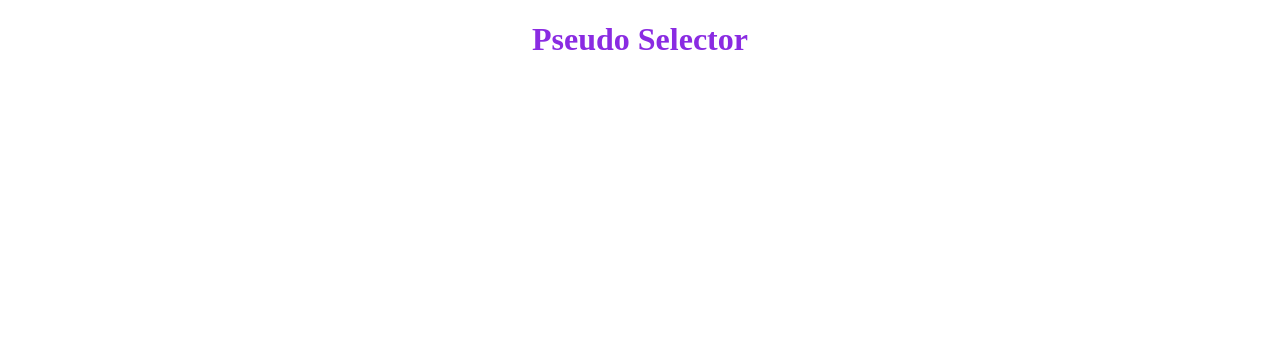
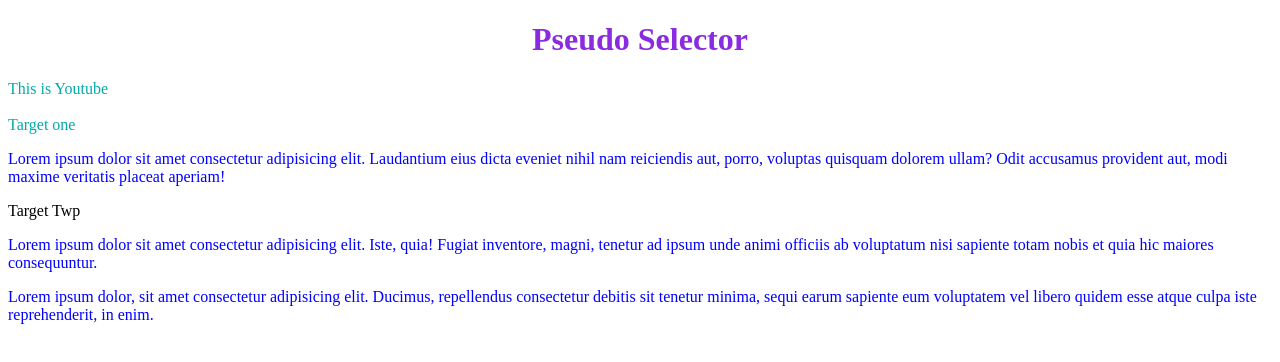
Before and after one commit to phonekhantthaw228/phonekhantthaw228.github.io, a plain HTML site: page HTML/CSSlecture/pseudo.html in a window 1280 px wide. Drawn offline with Linux system fonts and the light colour scheme.

Commit message:
The Lesson Missed

```diff
--- a/HTML/CSSlecture/pseudo.html
+++ b/HTML/CSSlecture/pseudo.html
@@ -8,6 +8,13 @@
 </head>
 <body>
     <h1>Pseudo Selector</h1>
-    <a href="https"></a>
+    <a href="https://youtube.com" target="_blank"> This is Youtube</a>
+
+    <br><br>
+    <a href="#targetone">Target one</a>
+    <p id="targetone">Lorem ipsum dolor sit amet consectetur adipisicing elit. Laudantium eius dicta eveniet nihil nam reiciendis aut, porro, voluptas quisquam dolorem ullam? Odit accusamus provident aut, modi maxime veritatis placeat aperiam!</p>
+    <a href="">Target Twp</a>
+    <p>Lorem ipsum dolor sit amet consectetur adipisicing elit. Iste, quia! Fugiat inventore, magni, tenetur ad ipsum unde animi officiis ab voluptatum nisi sapiente totam nobis et quia hic maiores consequuntur.</p>
+    <div>Lorem ipsum dolor, sit amet consectetur adipisicing elit. Ducimus, repellendus consectetur debitis sit tenetur minima, sequi earum sapiente eum voluptatem vel libero quidem esse atque culpa iste reprehenderit, in enim.</div>
 </body>
 </html>
--- a/HTML/CSSlecture/style.css
+++ b/HTML/CSSlecture/style.css
@@ -35,3 +35,42 @@
 .child>a{
     color: blanchedalmond;
 }
+
+
+
+/* Psedo Selector */
+/* a:link{
+    color: rgb(12, 9, 9);
+    text-decoration: none;
+} */
+a{
+    color: black;
+}
+/* full color link */
+a:link{
+    color: rgb(0, 171, 171);
+    text-decoration: none;
+}
+/* Full Colon Hover */
+ a:hover{
+    color: rgb(2, 229, 153);
+    font-style: italic;
+    font-size:30px;
+    letter-spacing: 30px;
+}
+
+/* Full colon Active */
+a:active{
+    background-color: blanchedalmond;
+}
+
+/* Full Colon visited */
+ a:visited{
+    color: black;
+}
+
+/* target one */
+:target{
+    color: rgb(77, 29, 29);
+    font-size: 30px;
+}
```
